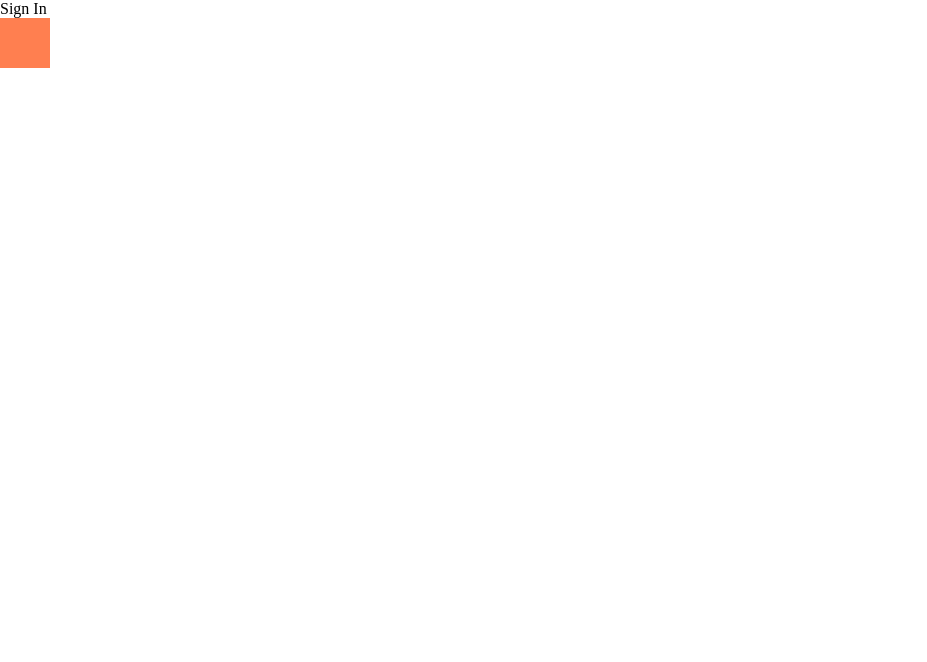
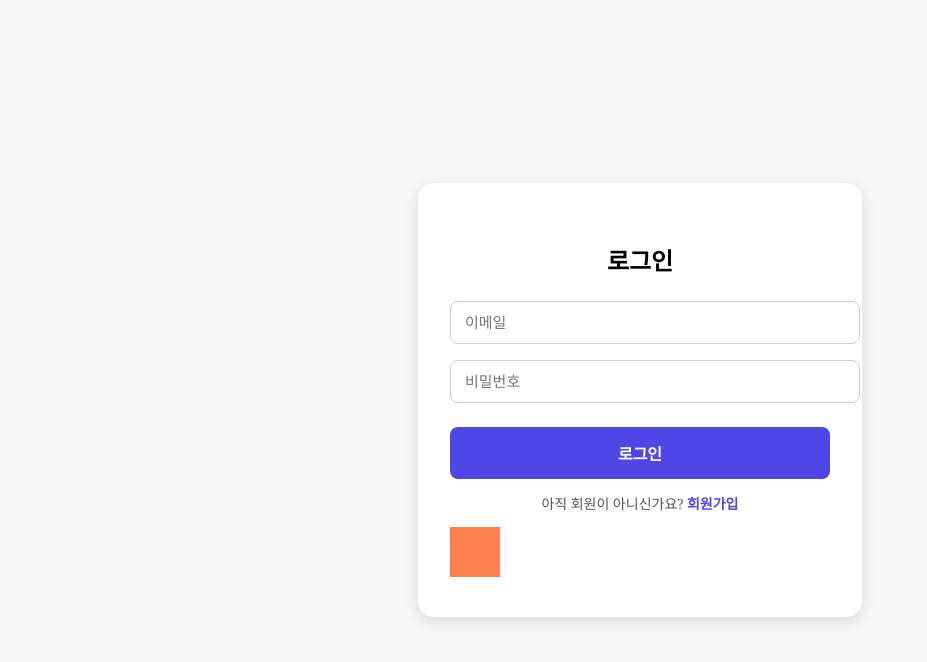
Before and after one commit to 9oormthonUNIV-HOSEO-AISW-HACKATHON/2025_AISW_HOSEOTHON_TEAM_06_FE, a React (Vite) app: page /signIn in a window 1280 px wide. Shown: the top 662 px of the page, without its empty margins (0-927 px from the left). Built offline with nearby package versions, Linux system fonts and the light colour scheme.

Commit message:
feat: 로그인 화면 UI 추가

```diff
--- a/src/components/sign/SignIn.jsx
+++ b/src/components/sign/SignIn.jsx
@@ -1,18 +1,95 @@
 import React from 'react';
-import styled from 'styled-components'
+import styled from 'styled-components';
 
 const Temp = styled.div`
     width: 50px;
     height: 50px;
     background-color: coral;
-`
+`;
+
+/* ===== 로그인 페이지 스타일 ===== */
+const Container = styled.div`
+    width: 100%;
+    min-height: 100vh;
+    display: flex;
+    justify-content: center;
+    align-items: center;
+    background: #f7f7f7;
+`;
+
+const Card = styled.div`
+    width: 380px;
+    padding: 40px 32px;
+    border-radius: 16px;
+    background: white;
+    box-shadow: 0px 4px 16px rgba(0, 0, 0, 0.12);
+`;
+
+const Title = styled.h2`
+    text-align: center;
+    font-size: 24px;
+    font-weight: 800;
+    margin-bottom: 24px;
+`;
+
+const Input = styled.input`
+    width: 100%;
+    padding: 12px 14px;
+    border-radius: 8px;
+    border: 1px solid #ccc;
+    margin-bottom: 16px;
+    font-size: 15px;
+`;
+
+const Button = styled.button`
+    width: 100%;
+    padding: 14px 0;
+    background-color: #4F46E5;
+    color: white;
+    border: none;
+    border-radius: 8px;
+    font-size: 16px;
+    font-weight: 700;
+    cursor: pointer;
+    margin-top: 8px;
+
+    &:hover {
+        background-color: #4338CA;
+    }
+`;
+
+const SubText = styled.p`
+    margin-top: 14px;
+    text-align: center;
+    font-size: 14px;
+    color: #555;
+
+    span {
+        color: #4F46E5;
+        font-weight: 600;
+        cursor: pointer;
+    }
+`;
 
 const SignIn = () => {
     return (
-        <div>
-            Sign In
-            <Temp></Temp>
-        </div>
+        <Container>
+            <Card>
+                <Title>로그인</Title>
+
+                <Input type="email" placeholder="이메일" />
+                <Input type="password" placeholder="비밀번호" />
+
+                <Button>로그인</Button>
+
+                <SubText>
+                    아직 회원이 아니신가요? <span>회원가입</span>
+                </SubText>
+
+                {/* 기존 temp 박스 */}
+                <Temp />
+            </Card>
+        </Container>
     );
 };
 
```
